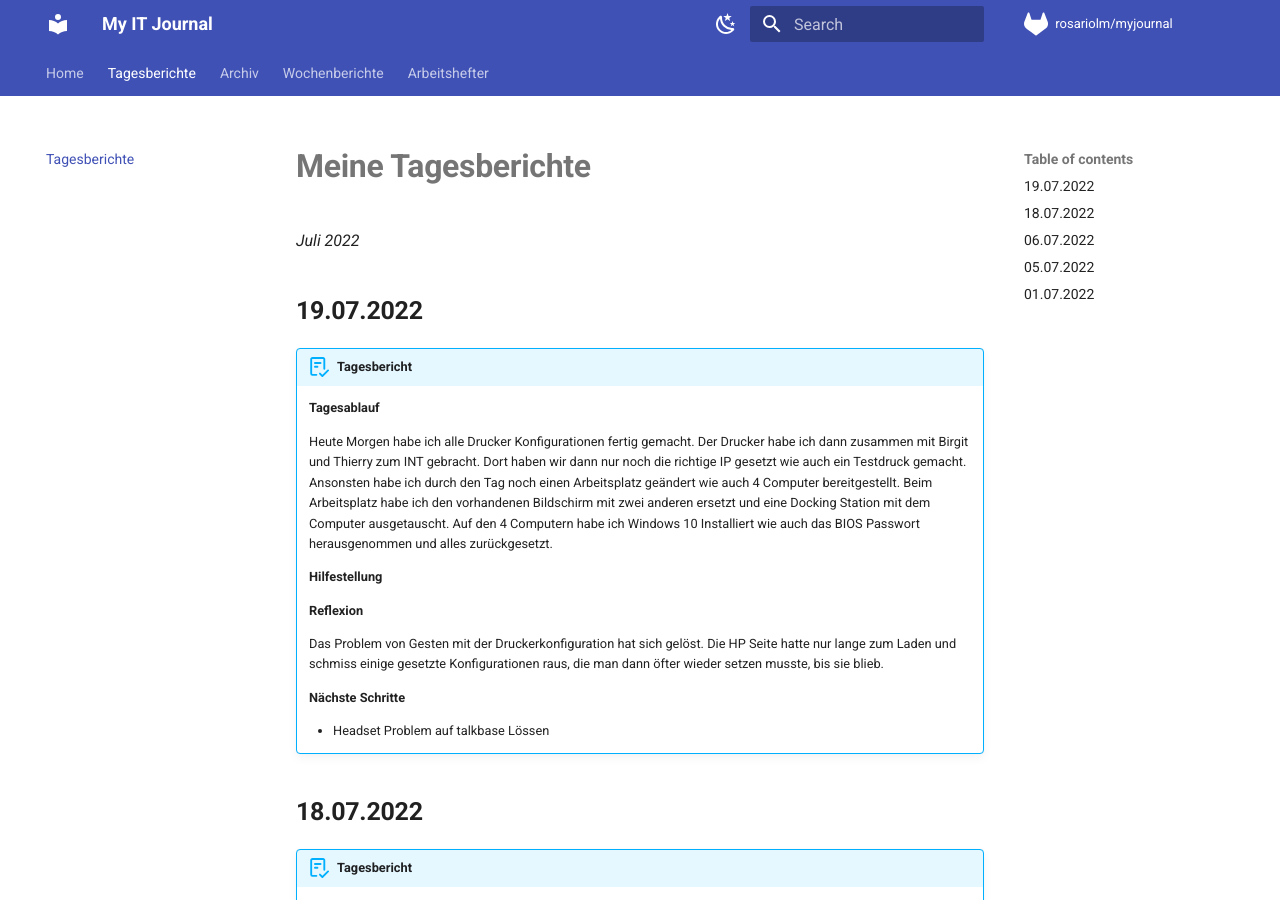
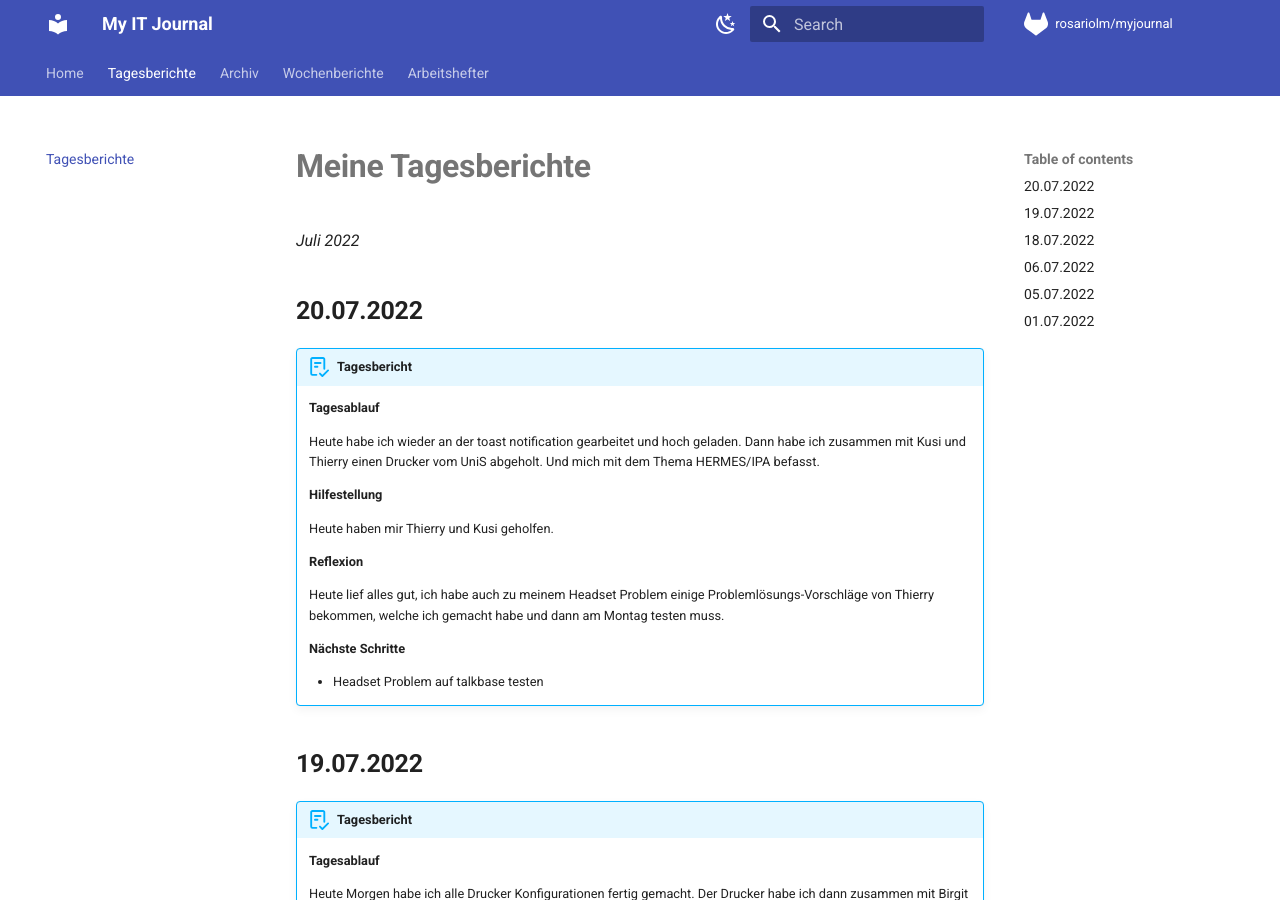
Before and after one commit to rosariolm/myjournal, an MkDocs documentation site: the page built from docs/tberichte.md, in a window 1280 px wide and 900 px high. Built offline with MkDocs 1.6.1 and Material for MkDocs 9.7.7, drawn with Linux system fonts in a browser that asks for light colours; comment, search, counter and statistics services are not loaded.

Commit message:
tbericht 20.07.2022

```diff
--- a/docs/tberichte.md
+++ b/docs/tberichte.md
@@ -2,6 +2,26 @@
 
 
 *Juli 2022*
+
+## **20.07.2022**
+
+!!! abstract "Tagesbericht"
+    **Tagesablauf**
+
+    Heute habe ich wieder an der toast notification gearbeitet und hoch geladen. Dann habe ich zusammen mit Kusi und Thierry einen Drucker vom UniS abgeholt. Und mich mit dem Thema HERMES/IPA befasst.
+
+    **Hilfestellung**
+
+    Heute haben mir Thierry und Kusi geholfen.
+
+    **Reflexion**
+
+    Heute lief alles gut, ich habe auch zu meinem Headset Problem einige Problemlösungs-Vorschläge von Thierry bekommen, welche ich gemacht habe und dann am Montag testen muss.
+
+    **Nächste Schritte**
+
+    -  Headset Problem auf talkbase testen
+
 
 ## **19.07.2022**
 
@@ -21,7 +41,6 @@
     **Nächste Schritte**
 
     - Headset Problem auf talkbase Lössen
-
 
 ## **18.07.2022**
 
```
